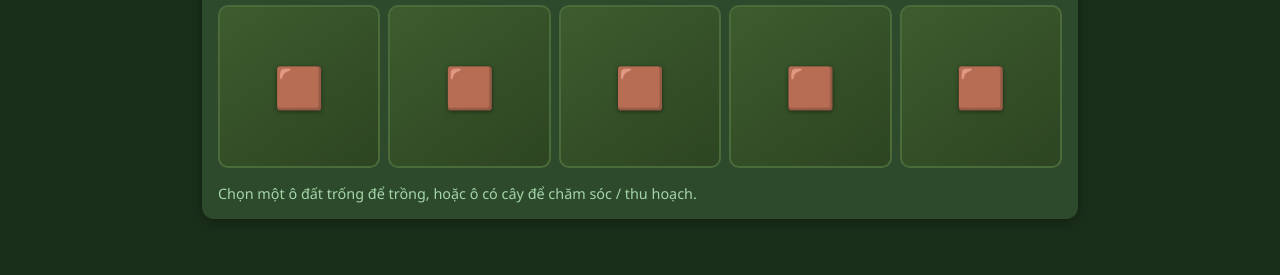
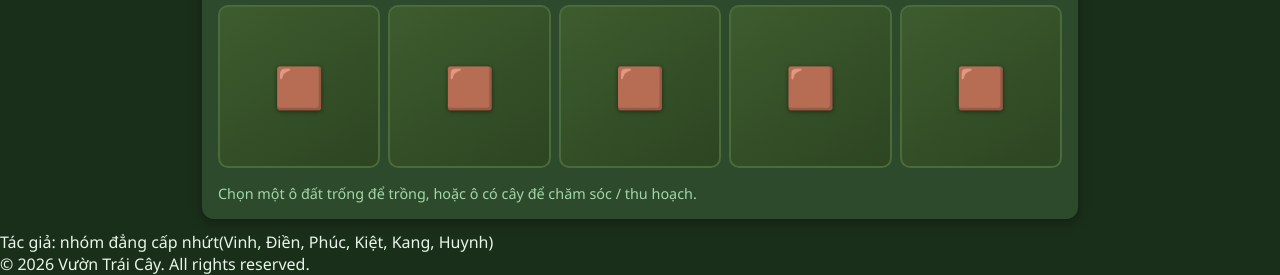
Before and after one commit to vinh34/Garden-Game, a plain HTML site: page index.html in a window 1280 px wide. Shown: the part 664-939 px from the top of the page. Before the commit the page ends 895 px from the top, so only its background shows below. Drawn offline with nearby package versions, Linux system fonts and the light colour scheme; a script that the page names is missing.

Commit message:
Update index.html

```diff
--- a/index.html
+++ b/index.html
@@ -138,4 +138,8 @@
   <script src="js/shop.js"></script>
   <script src="js/game.js"></script>
 </body>
+<footer>
+  <p>Tác giả: nhóm đẳng cấp nhứt(Vinh, Điền, Phúc, Kiệt, Kang, Huynh)</p>
+  <p>© 2026 Vườn Trái Cây. All rights reserved.</p>
+</footer>
 </html>
```
